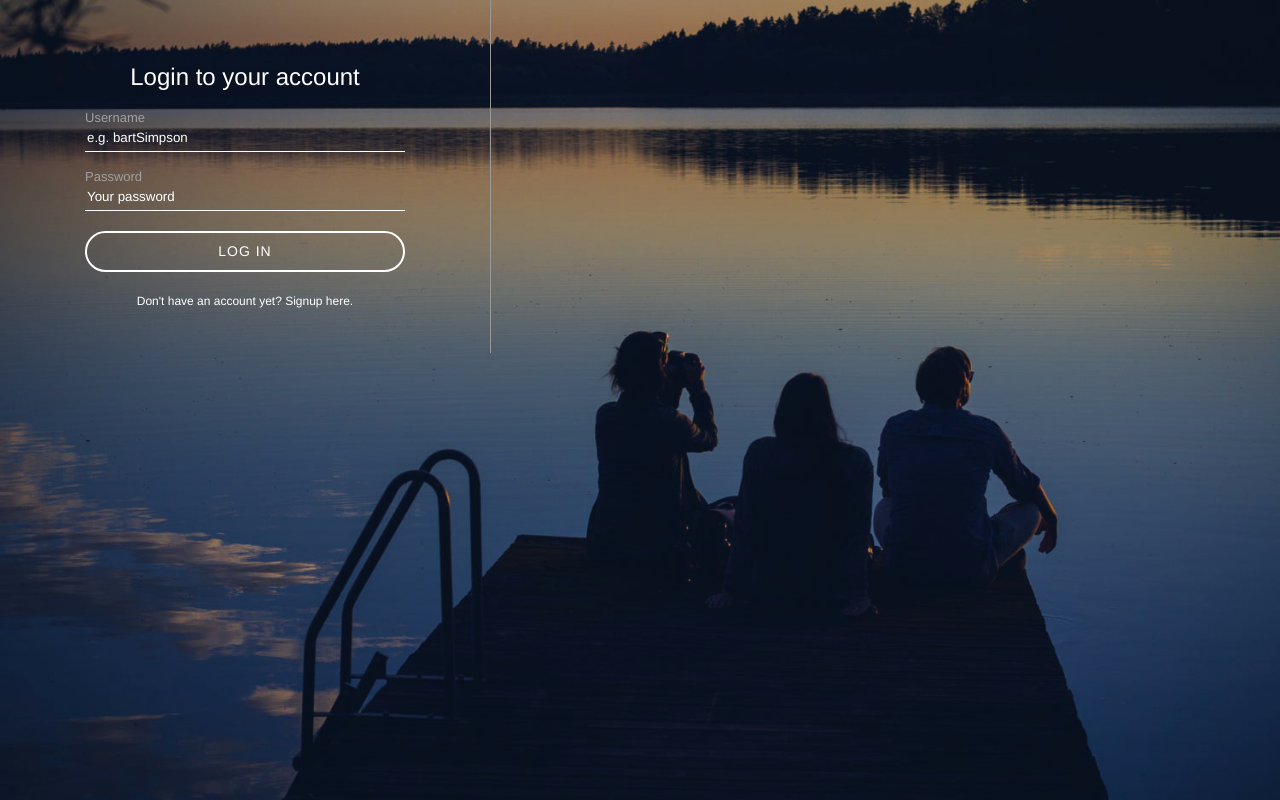
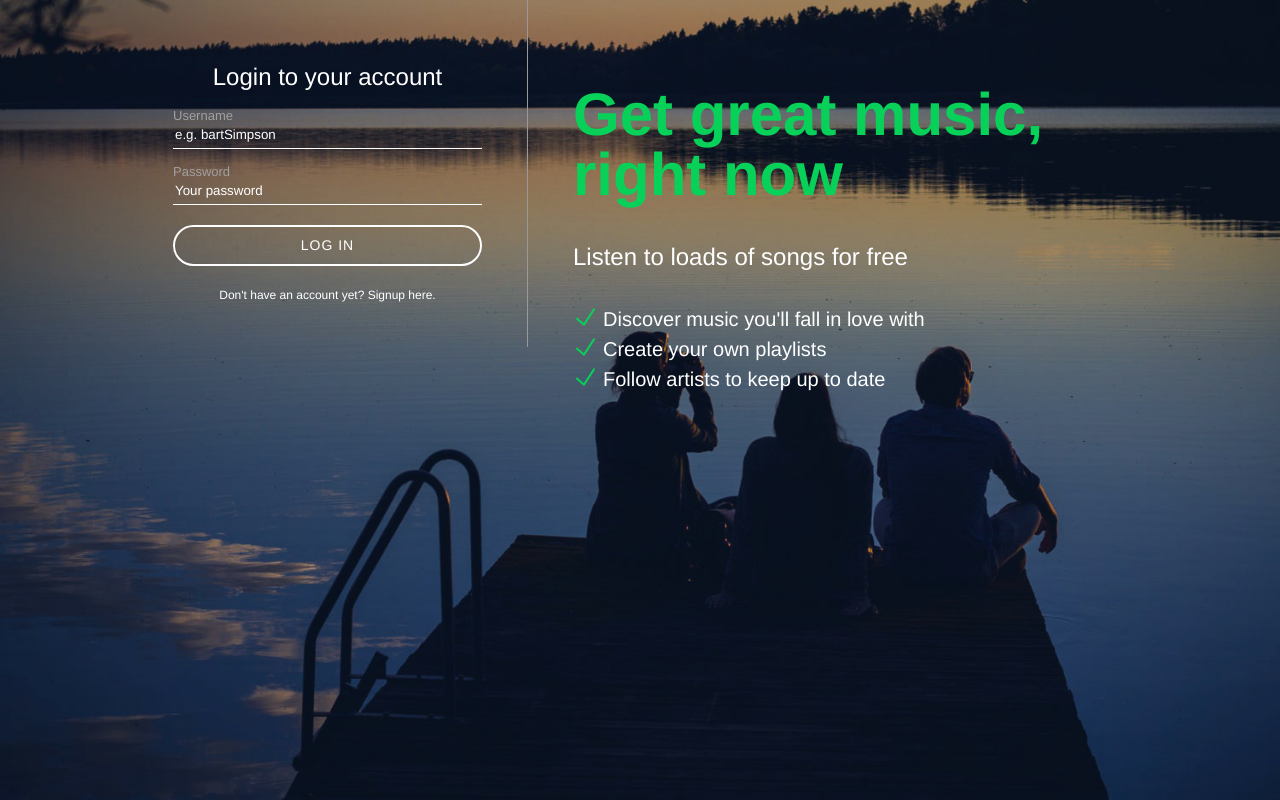
Before and after one commit to AlBears/PHP-MusicPlayer, a PHP site: page /register/index in a window 1280 px wide. Run offline with PHP 8.4, Linux system fonts and the light colour scheme; some libraries are stand-ins or nearby versions.

Commit message:
styling the rest of the page

```diff
--- a/App/Views/Register/index.html
+++ b/App/Views/Register/index.html
@@ -14,9 +14,9 @@
 
 <div id="background">
 
-    <div id="inputContainer">
+    <div id="loginContainer">
 
-        <div id="loginContainer">
+        <div id="inputContainer">
                 <form id="loginForm" {% if user %} style = "display:none;" {% endif %} action="/login/create" method="POST">
                     <h2>Login to your account</h2>
                     <p>
@@ -96,6 +96,16 @@
 
         </div>
 
+        <div id="loginText">
+            <h1>Get great music, right now</h1>
+            <h2>Listen to loads of songs for free</h2>
+            <ul>
+                <li>Discover music you'll fall in love with</li>
+                <li>Create your own playlists</li>
+                <li>Follow artists to keep up to date</li>
+            </ul>
+        </div>
+
     </div>
 
 </div>
--- a/public/css/register.css
+++ b/public/css/register.css
@@ -75,6 +75,7 @@ body {
 	color: #a0a0a0;
     font-size: 13px;
     margin-top: 15px;
+    display: block;
 }
 
 #inputContainer button {
@@ -97,12 +98,46 @@ body {
 .hasAccountText span {
 	font-weight: bold;
     font-size: 12px;
+    cursor: pointer;
 }
 
 .hasAccountText {
 	text-align: center;
 }
 
-#registerForm {
-    display: none;
+#registerForm
+ {
+	display: none;
 }
+
+#loginText {
+    padding: 45px;
+    display: table-cell;
+}
+
+#loginText h1 {
+    color: #07d159;
+    font-size: 60px;
+    font-weight: bold;
+}
+
+#loginText h2 {
+    margin: 35px 0;
+}
+
+#loginText ul {
+    padding: 0;
+}
+
+#loginText li {
+    font-size: 20px;
+    list-style-type: none;
+    padding: 5px 30px;
+    background: url(/img/icons/checkmark.png) no-repeat 0 0;
+}
+
+#inputContainer .errorMessage {
+    color: #07d159;
+    font-size: 12px;
+    display: block;
+}
```
Also changed, not shown: public/img/icons/checkmark.png (added).
